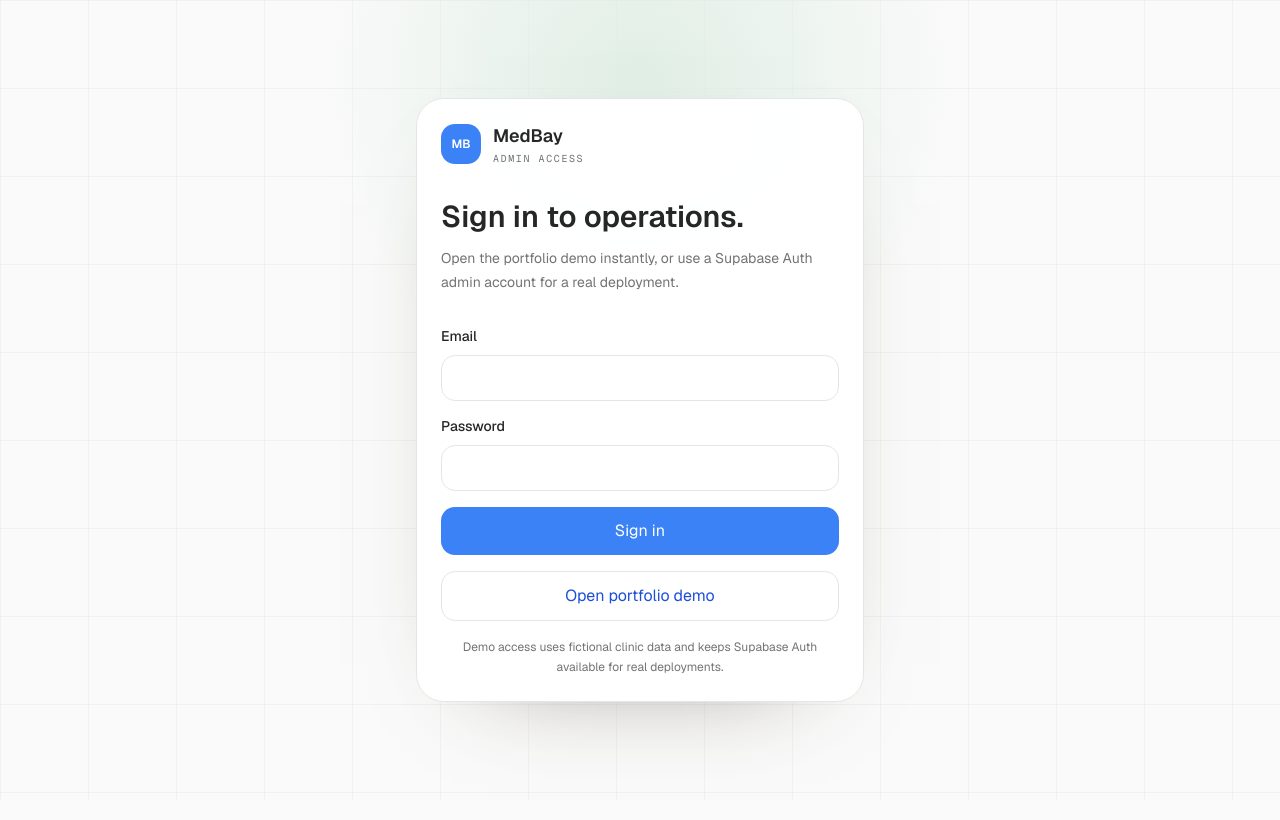
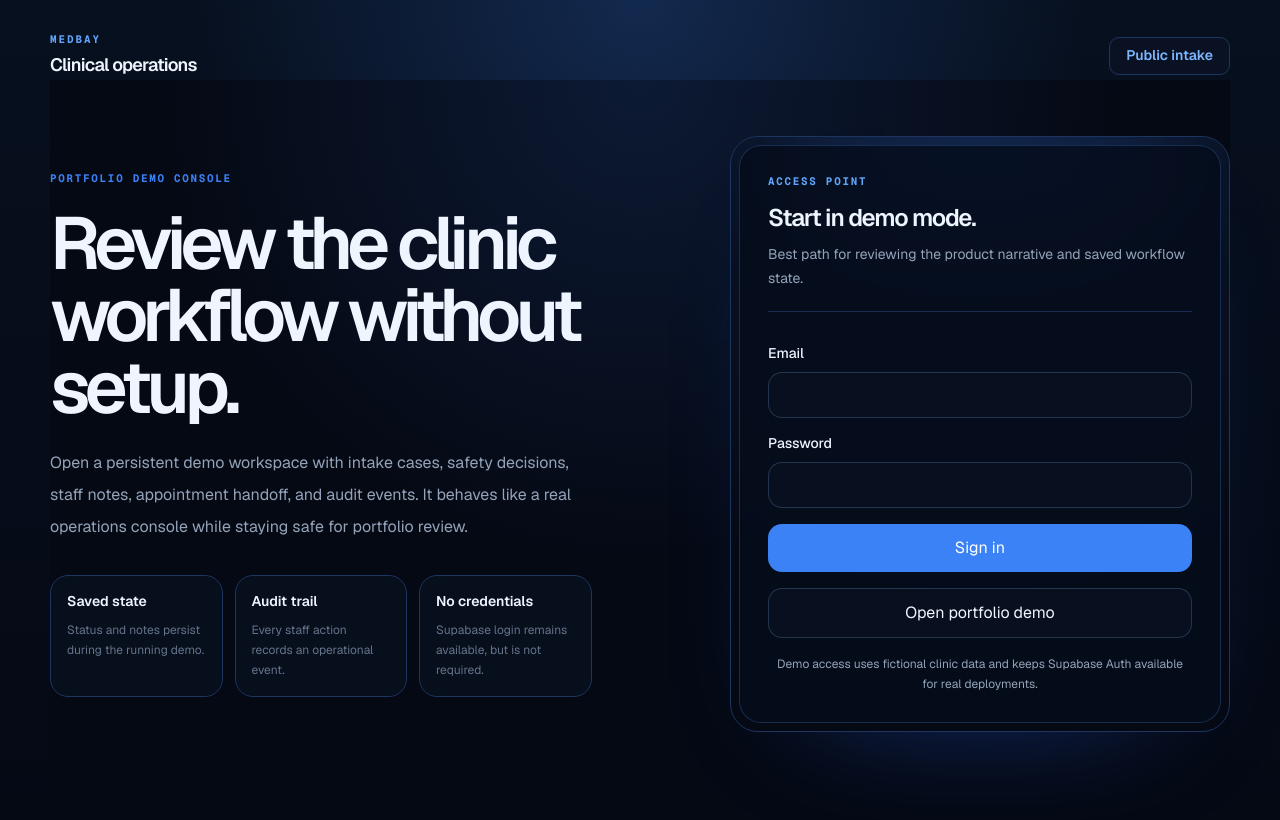
Before and after one commit to DerMayer1/Medbay, a Next.js app: page /admin/login in a window 1280 px wide. Built offline with nearby package versions, Linux system fonts and the light colour scheme.

Commit message:
style: redesign admin login page

```diff
--- a/src/app/admin/login/page.tsx
+++ b/src/app/admin/login/page.tsx
@@ -1,3 +1,4 @@
+import Link from "next/link";
 import { LoginForm } from "@/components/admin/LoginForm";
 
 export default async function AdminLoginPage({
@@ -9,29 +10,77 @@ export default async function AdminLoginPage({
   const routeError = params?.error;
 
   return (
-    <main className="relative grid min-h-screen place-items-center overflow-hidden bg-[#fafafa] px-5 text-[#262626]">
-      <div className="pointer-events-none absolute inset-0 bg-[radial-gradient(circle_at_50%_10%,rgba(223,238,228,0.95),transparent_34%),linear-gradient(rgba(16,35,31,0.045)_1px,transparent_1px),linear-gradient(90deg,rgba(16,35,31,0.035)_1px,transparent_1px)] bg-[size:auto,88px_88px,88px_88px]" />
-      <section className="relative w-full max-w-md rounded-[28px] border border-[#e5e5e5] bg-[#ffffff]/95 p-6 shadow-[0_34px_100px_-72px_rgba(61,50,32,0.65)] backdrop-blur-xl">
-        <div className="mb-8 flex items-center gap-3">
-          <span className="grid h-10 w-10 place-items-center rounded-[14px] bg-[#3b82f6] text-xs font-semibold text-[#ffffff]">
-            MB
-          </span>
+    <main className="public-dark relative min-h-screen overflow-hidden bg-[#050914] px-5 py-8 text-[#eef5ff]">
+      <div className="pointer-events-none absolute inset-0 bg-[radial-gradient(circle_at_32%_8%,rgba(59,130,246,0.24),rgba(5,9,20,0)_28rem),radial-gradient(circle_at_80%_72%,rgba(96,165,250,0.12),rgba(5,9,20,0)_24rem)]" />
+      <div className="pointer-events-none absolute inset-0 bg-[linear-gradient(rgba(147,197,253,0.05)_1px,transparent_1px),linear-gradient(90deg,rgba(147,197,253,0.04)_1px,transparent_1px)] bg-[size:80px_80px]" />
+
+      <div className="relative mx-auto flex min-h-[calc(100vh-4rem)] max-w-[1180px] flex-col">
+        <header className="flex items-center justify-between gap-4">
+          <Link href="/" className="group">
+            <p className="font-mono text-[0.68rem] font-bold uppercase tracking-[0.18em] text-[#60a5fa]">MedBay</p>
+            <p className="mt-1 text-lg font-semibold tracking-[-0.04em] text-[#eef5ff] transition group-hover:text-[#bfdbfe]">
+              Clinical operations
+            </p>
+          </Link>
+          <Link
+            href="/"
+            className="rounded-[10px] border border-[#1d355f] bg-[#0a1224]/80 px-4 py-2 text-sm font-semibold text-[#7db7ff] transition hover:border-[#60a5fa] hover:bg-[#10264a]"
+          >
+            Public intake
+          </Link>
+        </header>
+
+        <section className="grid flex-1 items-center gap-10 py-14 lg:grid-cols-[0.95fr_1.05fr]">
           <div>
-            <p className="text-lg font-semibold">MedBay</p>
-            <p className="font-mono text-[10px] uppercase tracking-[0.16em] text-[#737373]">Admin access</p>
+            <p className="medbay-label">Portfolio demo console</p>
+            <h1 className="mt-5 max-w-[620px] text-[3.6rem] font-semibold leading-[0.98] tracking-[-0.075em] text-[#eef5ff] sm:text-[4.6rem]">
+              Review the clinic workflow without setup.
+            </h1>
+            <p className="mt-6 max-w-[560px] text-base leading-8 text-[#94a3b8]">
+              Open a persistent demo workspace with intake cases, safety decisions, staff notes, appointment handoff, and
+              audit events. It behaves like a real operations console while staying safe for portfolio review.
+            </p>
+
+            <div className="mt-8 grid max-w-[620px] gap-3 sm:grid-cols-3">
+              {[
+                ["Saved state", "Status and notes persist during the running demo."],
+                ["Audit trail", "Every staff action records an operational event."],
+                ["No credentials", "Supabase login remains available, but is not required."],
+              ].map(([title, text]) => (
+                <div key={title} className="rounded-[18px] border border-[#1d355f] bg-[#08101f]/78 p-4">
+                  <p className="text-sm font-semibold text-[#eef5ff]">{title}</p>
+                  <p className="mt-2 text-xs leading-5 text-[#64748b]">{text}</p>
+                </div>
+              ))}
             </div>
           </div>
-        <h1 className="text-3xl font-semibold leading-tight">Sign in to operations.</h1>
-        <p className="mt-3 text-sm leading-6 text-[#737373]">
-          Open the portfolio demo instantly, or use a Supabase Auth admin account for a real deployment.
+
+          <section className="relative ml-auto w-full max-w-[500px] overflow-hidden rounded-[28px] border border-[#1d355f] bg-[#08101f]/82 p-2 shadow-[0_50px_130px_-95px_rgba(96,165,250,0.95)] backdrop-blur-xl">
+            <div className="absolute inset-x-10 -top-10 h-28 rounded-full bg-[#3b82f6]/18 blur-3xl" />
+            <div className="relative rounded-[22px] border border-[#1d355f]/80 bg-[#060d1b]/82 p-6 sm:p-7">
+              <div className="mb-7 border-b border-[#1d355f]/80 pb-5">
+                <p className="font-mono text-[0.68rem] font-bold uppercase tracking-[0.16em] text-[#60a5fa]">
+                  Access point
                 </p>
+                <h2 className="mt-3 text-2xl font-semibold tracking-[-0.05em] text-[#eef5ff]">
+                  Start in demo mode.
+                </h2>
+                <p className="mt-2 text-sm leading-6 text-[#94a3b8]">
+                  Best path for reviewing the product narrative and saved workflow state.
+                </p>
+              </div>
+
               {routeError === "forbidden" ? (
-          <p className="mt-5 rounded-[14px] border border-amber-300 bg-amber-50 p-3 text-sm leading-6 text-amber-800">
+                <p className="mb-5 rounded-[14px] border border-[#3b82f6]/45 bg-[#10264a]/70 p-3 text-sm leading-6 text-[#bfdbfe]">
                   This account signed in, but it is not linked to an admin profile in Supabase.
                 </p>
               ) : null}
+
               <LoginForm />
+            </div>
           </section>
+        </section>
+      </div>
     </main>
   );
 }
```
Lines whose indentation alone changed are shown as unchanged.
